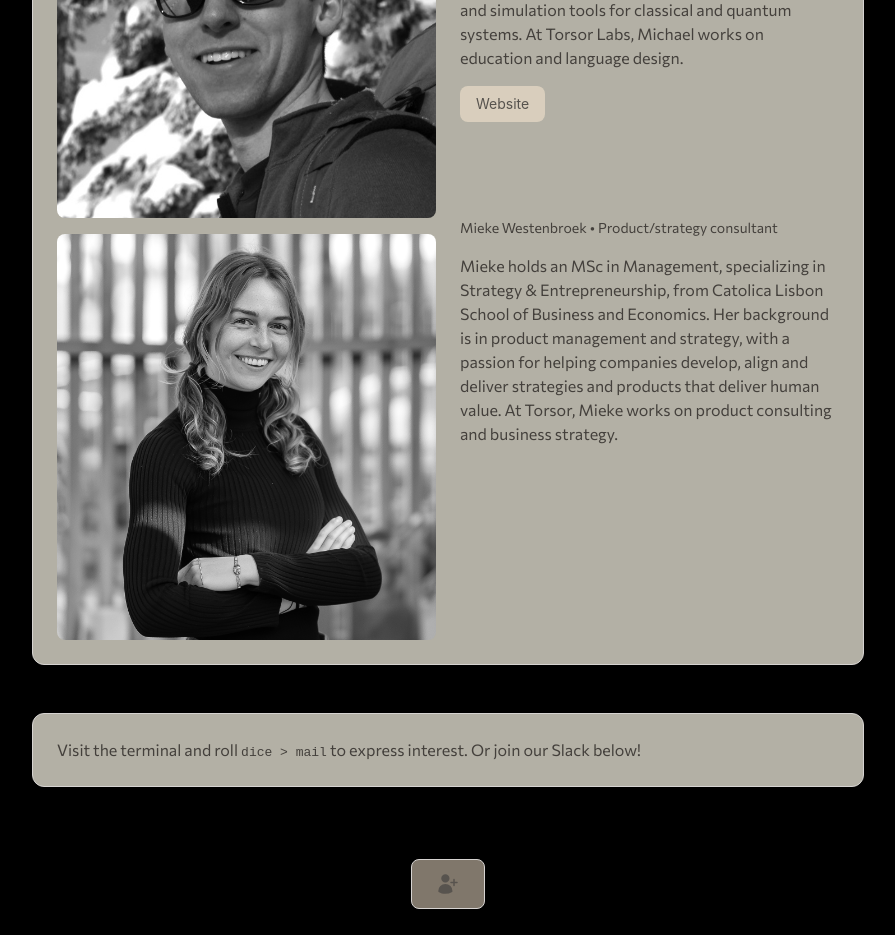
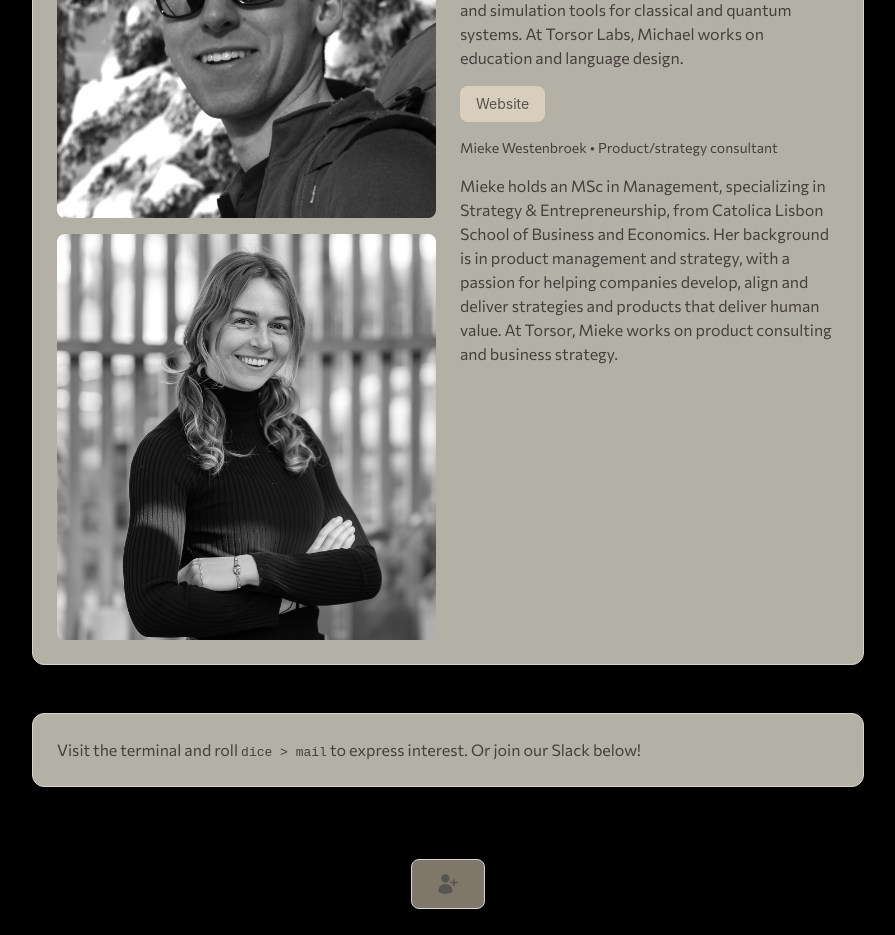
Before and after one commit to torsor-io/torsor-io, a React (Create React App) app: page /#/team in a window 1280 px wide. Shown: the part 1200-2135 px from the top of the page, without its empty margins (192-1087 px from the left). Built offline with nearby package versions, Linux system fonts and the light colour scheme; the HTML template or start-up script is replaced by a standard one.

Commit message:
Update index.js

```diff
--- a/src/components/TeamPage/index.js
+++ b/src/components/TeamPage/index.js
@@ -148,10 +148,10 @@ const TeamPage = ({ isDark, setIsDark, waveState, setWaveState }) => {
                       Website
       </a>
 	                    </div>
-                  <p className={`${subtleText} text-sm !mt-24`}>
+                  <p className={`${subtleText} text-sm !mt-26`}>
           Mieke Westenbroek • Product/strategy consultant
                   </p>
-                  <p className={`${subtleText} !mb-24`}>
+                  <p className={`${subtleText} !mb-26`}>
 	  Mieke holds an MSc in Management, specializing in Strategy & Entrepreneurship, from Catolica Lisbon School of Business and Economics. Her background is in product management and strategy, with a passion for helping companies develop, align and deliver strategies and products that deliver human value. At Torsor, Mieke works on product consulting and business strategy.
                   </p>
                   <div className="flex space-x-4">
```
